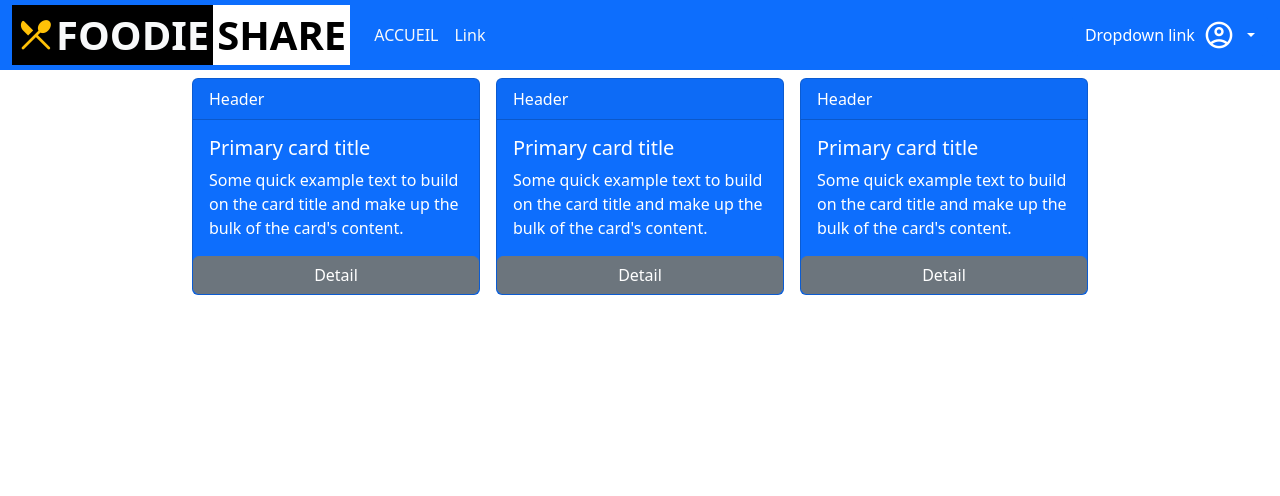
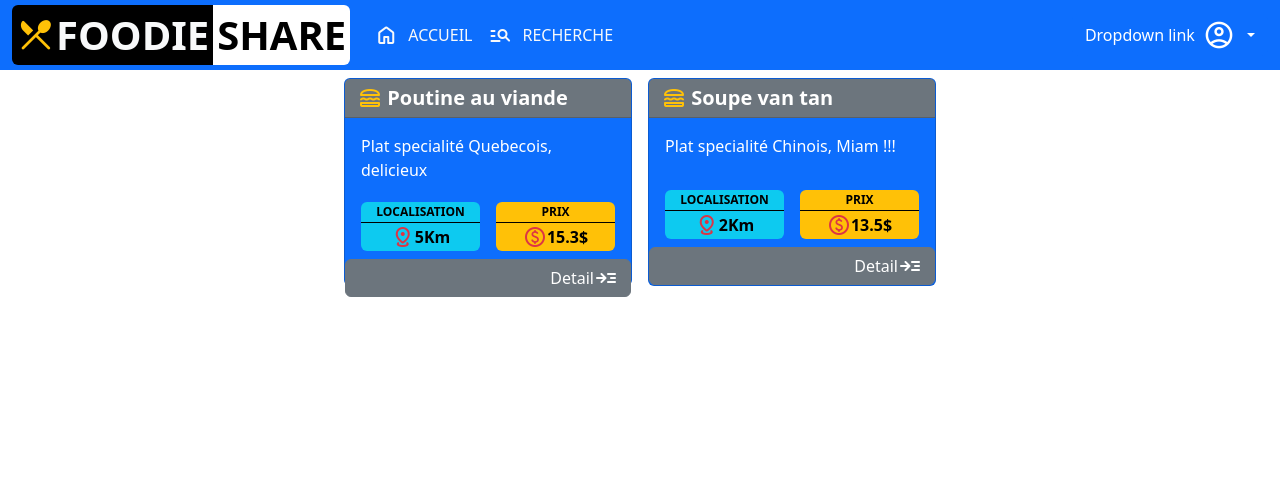
Before and after one commit to rdr2510/FoodieShare, a PHP site: page / in a window 1280 px wide. Shown: the top 496 px of the page. Run offline with PHP 8.4, Linux system fonts and the light colour scheme.

Commit message:
update design

```diff
--- a/Includes/header.php
+++ b/Includes/header.php
@@ -1,11 +1,11 @@
-<nav class="navbar navbar-expand-lg bg-primary p-0">
+<nav class="navbar navbar-expand-lg sticky-top bg-primary p-0">
     <div class="container-fluid">
         <a class="navbar-brand text-light fw-bold" href="#">
             <div class="d-flex">
-                <div class="bg-black d-flex align-items-center px-1 fs-1">
+                <div class="bg-black d-flex align-items-center px-1 fs-1 rounded-start">
                     <span class="fs-1 material-symbols-rounded text-warning">restaurant_menu</span>FOODIE
                 </div>
-                <div class="bg-white d-flex align-items-center text-black fs-1 px-1">SHARE</div>
+                <div class="bg-white d-flex align-items-center text-black fs-1 px-1 rounded-end">SHARE</div>
             </div>
         </a>
         <button class="navbar-toggler text-light" type="button" data-bs-toggle="collapse" data-bs-target="#navbarSupportedContent" aria-controls="navbarSupportedContent" aria-expanded="false" aria-label="Toggle navigation">
@@ -15,10 +15,10 @@
         <div class="collapse navbar-collapse" id="navbarSupportedContent">
             <ul class="navbar-nav me-auto mb-2 mb-lg-0">
                 <li class="nav-item">
-                    <a class="nav-link text-light link-underline" aria-current="page" href="#">ACCUEIL</a>
+                    <a class="nav-link text-light d-flex align-items-centrer" aria-current="page" href="#"><span class="material-symbols-rounded" style="margin-right: 10px">home</span>ACCUEIL</a>
                 </li>
                 <li class="nav-item">
-                    <a class="nav-link text-light" href="#">Link</a>
+                    <a class="nav-link text-light d-flex align-items-centrer" href="#" data-bs-toggle="offcanvas" data-bs-target="#offcanvasTop" aria-controls="offcanvasTop"><span style="margin-right: 10px" class="material-symbols-rounded">manage_search</span>RECHERCHE</a>
                 </li>
             </ul>
             <div class="dropdown">
--- /dev/null
+++ b/Views/repas.php
@@ -0,0 +1,44 @@
+<?php
+    require('./Modeles/repas.php');
+    $repas= new Repas('./Datas/Repas.json');
+
+    echo '<div class="container-fluid py-2 d-flex flex-wrap justify-content-center">';
+
+    $listRepas= $repas->getAll();
+    foreach ($listRepas as $diner){
+        echo '
+            <div class="card text-bg-primary mb-3 mx-2" style="width: 18rem; height: 13rem">
+                <div class="card-header badge bg-secondary fs-5 d-flex align-items-center"><span class="material-symbols-rounded text-warning">lunch_dining</span>&nbsp;'.$diner->nom.'</div>
+                    <div class="card-body pb-0 d-flex flex-column">
+                        <p class="card-text" style="height: 100%">'.$diner->description.'</p>
+                        <div class="d-flex justify-content-center">
+                            <div style="width: 9rem; margin-right: 8px" class="text-start">
+                                <span class="badge bg-info rounded-bottom-0 w-100 border-bottom text-black fw-bold border-black">LOCALISATION</span>
+                                <h5 style="font-size: 16px; padding-top:2px; padding-bottom:2px" class="card-title badge bg-info text-black d-flex align-items-center justify-content-center rounded-top-0">
+                                    <span class="text-danger material-symbols-rounded">distance</span>'.$diner->localisation.'Km
+                                </h5>
+                            </div>
+                            <div style="width: 9rem; margin-left: 8px" class="text-end">
+                                <span class="badge bg-warning rounded-bottom-0 w-100 border-bottom text-black fw-bold border-black">PRIX</span>
+                                <h5 style="font-size: 16px; padding-top:2px; padding-bottom:2px" class="card-title badge bg-warning text-black d-flex align-items-center justify-content-center rounded-top-0">
+                                    <span class="text-danger material-symbols-rounded">paid</span>'.$diner->prix.'$
+                                </h5>
+                            </div>
+                        </div>
+                    </div>
+                <a href="#" class="btn btn-secondary d-flex align-items-center justify-content-end">Detail<span class="material-symbols-rounded">read_more</span></a>
+            </div> ';
+    }
+
+    echo '</div>';
+?>
+
+<div class="offcanvas offcanvas-bottom" tabindex="-1" id="offcanvasTop" aria-labelledby="offcanvasTopLabel">
+    <div class="offcanvas-header">
+        <h5 class="offcanvas-title" id="offcanvasTopLabel">Offcanvas top</h5>
+        <button type="button" class="btn-close" data-bs-dismiss="offcanvas" aria-label="Close"></button>
+    </div>
+    <div class="offcanvas-body">
+
+    </div>
+</div>
--- a/index.php
+++ b/index.php
@@ -9,33 +9,7 @@
 <body>
     <?php require_once('./Includes/header.php') ?>
 
-    <div class="container-fluid py-2 d-flex flex-wrap justify-content-center">
-        <div class="card text-bg-primary mb-3 mx-2" style="max-width: 18rem;">
-            <div class="card-header">Header</div>
-            <div class="card-body">
-                <h5 class="card-title">Primary card title</h5>
-                <p class="card-text">Some quick example text to build on the card title and make up the bulk of the card's content.</p>
-            </div>
-            <a href="#" class="btn btn-secondary">Detail</a>
-        </div>
-        <div class="card text-bg-primary mb-3 mx-2" style="max-width: 18rem;">
-            <div class="card-header">Header</div>
-            <div class="card-body">
-                <h5 class="card-title">Primary card title</h5>
-                <p class="card-text">Some quick example text to build on the card title and make up the bulk of the card's content.</p>
-            </div>
-            <a href="#" class="btn btn-secondary">Detail</a>
-        </div>
-        <div class="card text-bg-primary mb-3 mx-2" style="max-width: 18rem;">
-            <div class="card-header">Header</div>
-            <div class="card-body">
-                <h5 class="card-title">Primary card title</h5>
-                <p class="card-text">Some quick example text to build on the card title and make up the bulk of the card's content.</p>
-            </div>
-            <a href="#" class="btn btn-secondary">Detail</a>
-        </div>
-    </div>
-
+    <?php include('./Views/repas.php') ?>
     <?php require_once('./Includes/footer.php') ?>
 </body>
 
```
